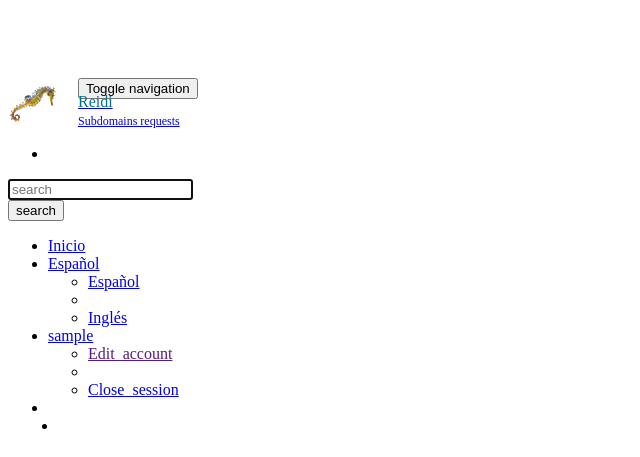
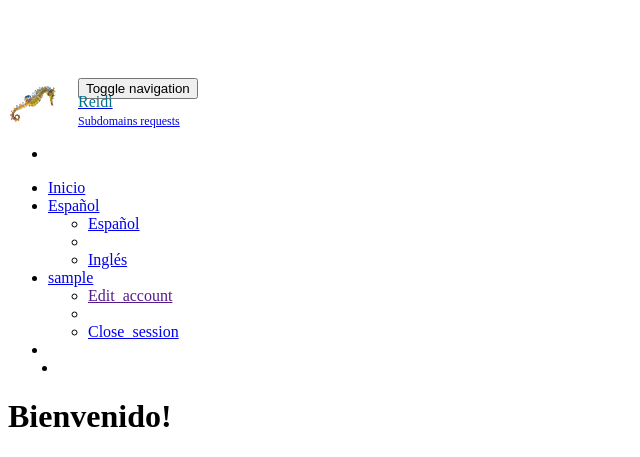
Before and after one commit to efornal/reidi, a Django app: page / in a window 1280 px wide. Shown: the top 457 px of the page, without its empty margins (0-640 px from the left). Run offline with Django 3.2, Linux system fonts and the light colour scheme; the visitor is signed in with stand-in values (Sample User, id 1); parts of the project's set-up code (start-up, migrations or seed data) failed here and were passed over; some libraries are stand-ins or nearby versions.

Commit message:
commented search section, for now

```diff
--- a/templates/base.html
+++ b/templates/base.html
@@ -50,15 +50,15 @@
           <ul class="nav navbar-nav">
             <li class="active"> <span class="sr-only"></span></li>
           </ul>
-          <form class="navbar-form navbar-left" role="search"
-                action="" method="get">
-            {% csrf_token %}
-            <div class="form-group">
-              <input class="form-control" name='text'
-                     placeholder="{{ _('search') }}" type="text" autofocus>
-            </div>
-            <button type="submit" class="btn btn-default">{{ _('search') }}</button>
-          </form>
+          <!-- <form class="navbar-form navbar-left" role="search" -->
+          <!--       action="" method="get"> -->
+          <!--   {% csrf_token %} -->
+          <!--   <div class="form-group"> -->
+          <!--     <input class="form-control" name='text' -->
+          <!--            placeholder="{{ _('search') }}" type="text" autofocus> -->
+          <!--   </div> -->
+          <!--   <button type="submit" class="btn btn-default">{{ _('search') }}</button> -->
+          <!-- </form> -->
           <ul class="nav navbar-nav navbar-right">
             <li>
               <a href="{% url 'index' %}" title="{{ _('Go_home') }}">
```
